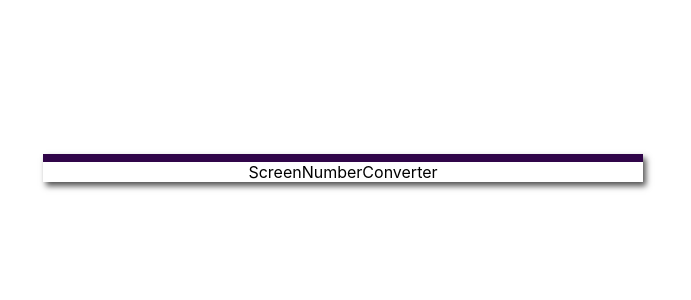
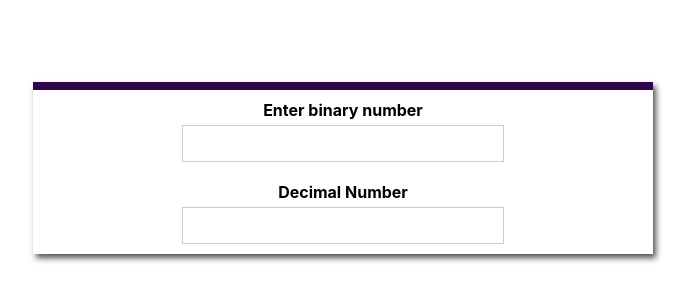
Before and after one commit to LluisSalas/Bin2Dec, a React (Create React App) app: page / in a window 1280 px wide. Shown: the part 232-532 px from the top of the page, without its empty margins (297-988 px from the left). Built offline with nearby package versions, Linux system fonts and the light colour scheme.

Commit message:
refactor(numberconverter:form): move form from app to form component

```diff
--- /dev/null
+++ b/src/app/App.jsx
@@ -0,0 +1,11 @@
+// React
+import React from 'react';
+
+// Screens
+import { ScreenNumberConverter } from '../screens/NumberConverter/NumberConverter';
+
+export const App = () => {
+  return (
+    <ScreenNumberConverter />
+  );
+}
--- a/src/components/NumberConverter/Box/Box.css
+++ b/src/components/NumberConverter/Box/Box.css
@@ -9,4 +9,5 @@
   -webkit-box-shadow: 3px 4px 6px 0px rgba(82,82,82,1);
   -moz-box-shadow: 3px 4px 6px 0px rgba(82,82,82,1);
   box-shadow: 3px 4px 6px 0px rgba(82,82,82,1);
+  padding: 10px;
 }
--- a/src/app/App.js
+++ b/src/components/NumberConverter/Form/Form.jsx
@@ -1,14 +1,15 @@
-// React
 import React, { Component } from 'react';
 
+// Styles
+import './Form.css';
+
+// Components
+import { Input } from '../../UI/Input/Input';
+
 // Utils
-import NumberConverter from '../utils/NumberConverter';
+import NumberConverter from '../../../utils/NumberConverter';
 
-// Screens
-import { ScreenNumberConverter } from '../screens/NumberConverter/NumberConverter';
-
-class App extends Component {
-
+export class NumberConverterForm extends Component {
   constructor(props) {
     super(props);
     this.state = {
@@ -25,12 +26,9 @@ class App extends Component {
     });
   }
 
-  render() {
+  render () {
     return (
-      <ScreenNumberConverter />
-    )
-    /*return (
-      <div className="App">
+      <div className="NumberConverterForm">
         <Input
           id="binaryNumber"
           name="binaryNumber"
@@ -44,11 +42,7 @@ class App extends Component {
           title="Decimal Number"
           value={this.state.decimalNumber}
           readOnly />
-
       </div>
-    );*/
+    );
   }
-
 }
-
-export default App;
--- a/src/index.js
+++ b/src/index.js
@@ -1,7 +1,7 @@
 import React from 'react';
 import ReactDOM from 'react-dom';
 import './index.css';
-import App from './app/App';
+import { App } from './app/App';
 import * as serviceWorker from './serviceWorker';
 
 ReactDOM.render(<App />, document.getElementById('root'));
--- a/src/screens/NumberConverter/NumberConverter.jsx
+++ b/src/screens/NumberConverter/NumberConverter.jsx
@@ -2,10 +2,14 @@ import React from 'react';
 
 import './NumberConverter.css';
 
+// Componnets
 import { NumberConverterBox } from '../../components/NumberConverter/Box/Box';
+import { NumberConverterForm } from '../../components/NumberConverter/Form/Form';
 
 export const ScreenNumberConverter = (props) => (
   <div className="ScreenNumberConverter">
-    <NumberConverterBox>ScreenNumberConverter</NumberConverterBox>
+    <NumberConverterBox>
+      <NumberConverterForm></NumberConverterForm>
+    </NumberConverterBox>
   </div>
 )
```
Also changed, not shown: src/components/NumberConverter/Form/Form.css (added).
